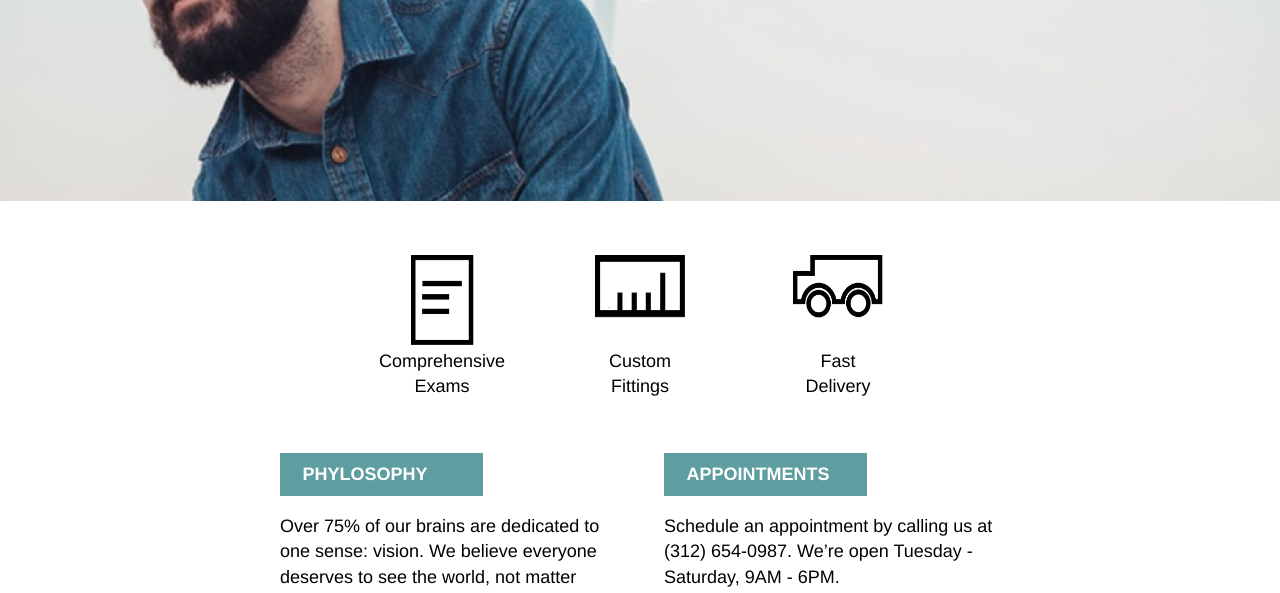
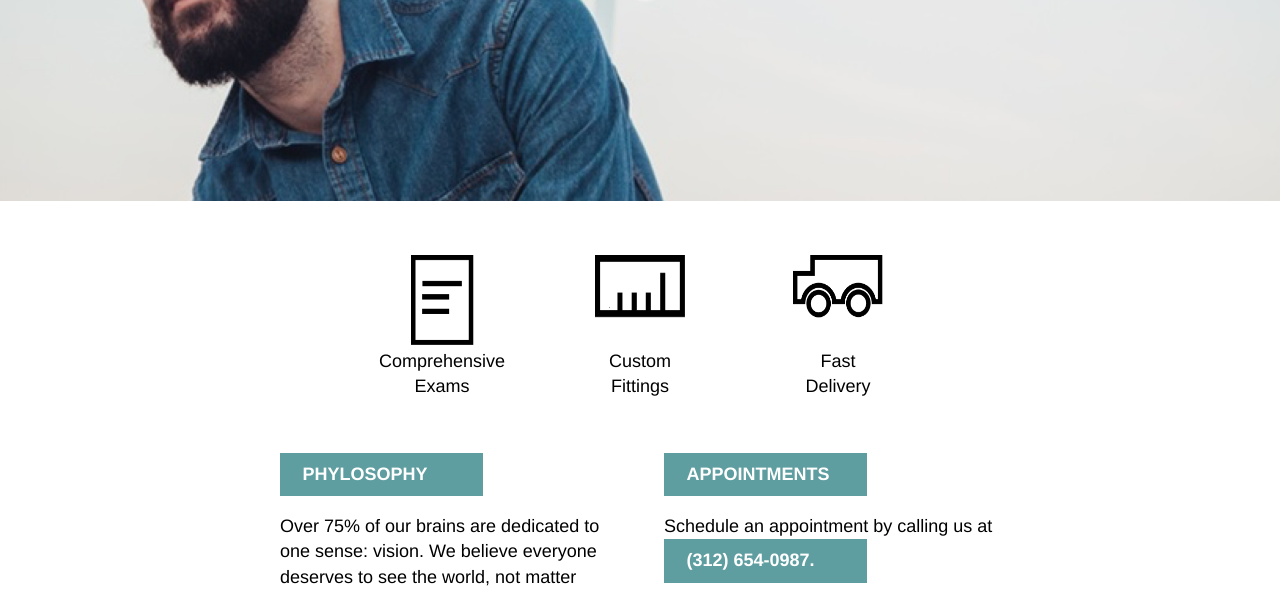
Before and after one commit to ZhaniyaA/tortoiseshell-optics, a plain HTML site: page index.html in a window 1280 px wide. Shown: the part 339-932 px from the top of the page. Drawn offline with Linux system fonts and the light colour scheme.

Commit message:
Add whitespace nowrap term.

```diff
--- a/index.html
+++ b/index.html
@@ -69,7 +69,7 @@
           <div class="info">
             <span>APPOINTMENTS</span>
             <p>
-              Schedule an appointment by calling us at (312) 654-0987. We’re open <time>Tuesday - Saturday, 9AM - 6PM</time>.
+              Schedule an appointment by calling us at <span style="white-space: nowrap;">(312) 654-0987.</span> We’re open <time>Tuesday - Saturday, 9AM - 6PM</time>.
             </p>
           </div>
         </div>
```
